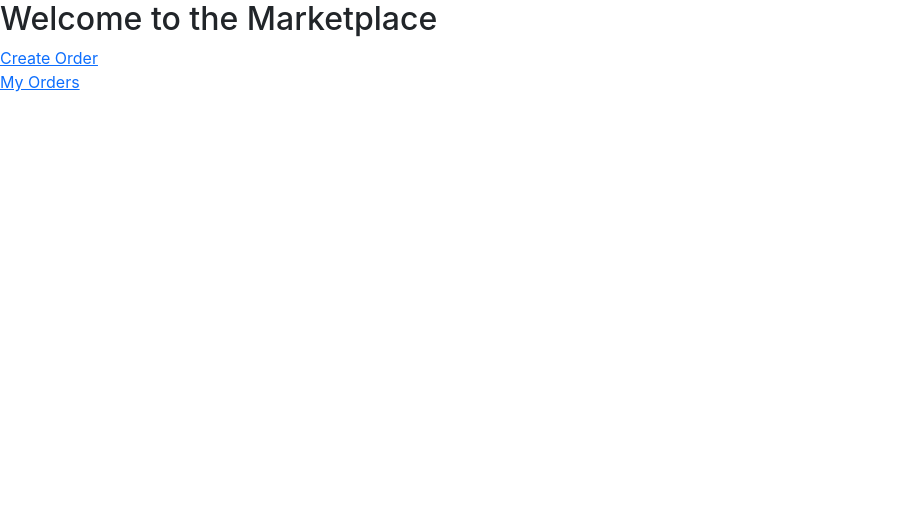
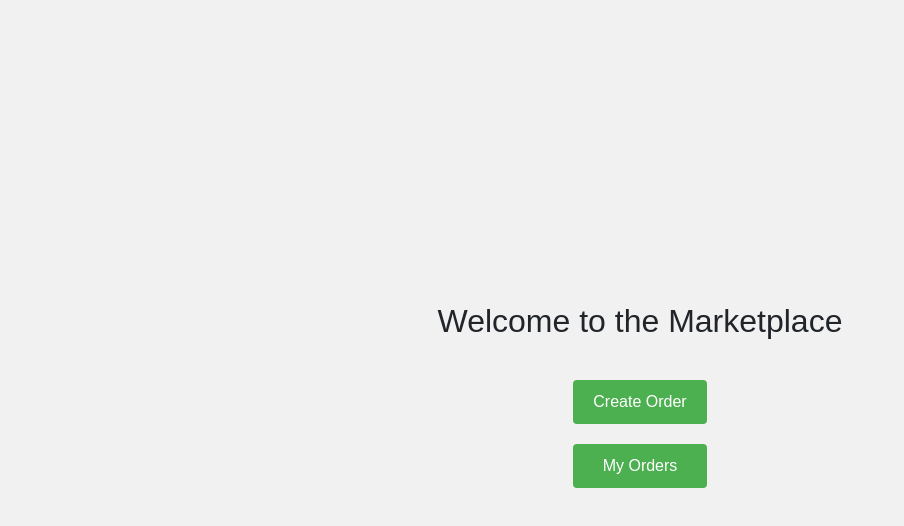
Before and after one commit to Bahen-Network/Bahen-Client, a React (Create React App) app in the folder client/: page / in a window 1280 px wide. Shown: the top 526 px of the page, without its empty margins (0-904 px from the left). Built offline with nearby package versions, Linux system fonts and the light colour scheme.

Commit message:
[ADD] get userInfos

```diff
--- a/client/src/components/Home.js
+++ b/client/src/components/Home.js
@@ -1,13 +1,19 @@
 import React from 'react';
 import { Link } from 'react-router-dom';
+import '../styles/Home.css';
 
 const Home = () => {
   return (
-    <div>
+    <div className="home-container">
       <h2>Welcome to the Marketplace</h2>
-      <Link to="/create-order">Create Order</Link>
-      <br />
-      <Link to="/user-orders">My Orders</Link>
+      <div className="buttons-container">
+        <Link to="/create-order" className="home-button">
+          Create Order
+        </Link>
+        <Link to="/user-orders" className="home-button">
+          My Orders
+        </Link>
+      </div>
     </div>
   );
 };
--- a/client/src/components/OrderPreview.js
+++ b/client/src/components/OrderPreview.js
@@ -1,13 +1,32 @@
-import React from 'react';
+import React, { useState, useEffect } from 'react';
 import { useParams, useLocation } from 'react-router-dom';
 import { Link, useNavigate } from 'react-router-dom';
-import { confirmOrder } from '../services/marketplaceService';
+import { confirmOrder, getOrderInfo } from '../services/marketplaceService';
 
 const OrderPreview = () => {
   const { orderId } = useParams();
   const location = useLocation();
   const navigate = useNavigate();
   const requiredPower = location.state?.requiredPower || 0;
+
+  const [orderDetails, setOrderDetails] = useState(null);
+
+  useEffect(() => {
+
+    const fetchOrderDetails = async () => {
+      const order = await getOrderInfo(orderId);
+      setOrderDetails({
+        taskId: order.taskId,
+        validateTaskId: order.validateTaskId,
+        client: order.client,
+        paymentAmount: order.paymentAmount,
+        isConfirmed: order.isConfirmed,
+      });
+    };
+
+
+    fetchOrderDetails();
+  }, [orderId]);
 
   const handleConfirmOrder = async (paymentAmount) => {
     console.log(`Order Confirmed start!!: ${orderId}`);
@@ -19,7 +38,16 @@ const OrderPreview = () => {
   return (
     <div>
       <h2>Order Preview</h2>
-      <p>Order ID: {orderId}</p>
+      {orderDetails && (
+        <>
+          <p>Order ID: {orderId}</p>
+          <p>Task ID: {orderDetails.taskId}</p>
+          <p>ValidateTask Id: {orderDetails.validateTaskId}</p>
+          <p>Payment Amount: {orderDetails.paymentAmount}</p>
+          <p>IsConfirmed: {orderDetails.isConfirmed ? "Yes" : "No"}</p>
+          <p>Your Client Adress: {orderDetails.client}</p>
+        </>
+      )}
       <button onClick={() => handleConfirmOrder(requiredPower)}>Confirm Order ({requiredPower} wei)</button>
       <div className="navigation">
         <Link to="/">
--- a/client/src/components/UserOrders.js
+++ b/client/src/components/UserOrders.js
@@ -1,31 +1,41 @@
 import React, { useState, useEffect } from 'react';
 import { Link, useNavigate } from 'react-router-dom';
-import { getUserOrders, getOrderDetails } from '../services/marketplaceService';
+import { getUserOrders, getOrderInfo, getUserAddress } from '../services/marketplaceService';
+import styles from '../styles/UserOrders.module.css';
 
 const UserOrders = () => {
   const [orders, setOrders] = useState([]);
-  const userAddress = "0x12345...";
+  const [userAddress, setUserAddress] = useState("");
   const navigate = useNavigate();
 
   useEffect(() => {
+    const fetchUserAddress = async () => {
+      const address = await getUserAddress();
+      setUserAddress(address);
+    };
+    fetchUserAddress();
+  }, []);
+
+  useEffect(() => {
+    if (userAddress) {
       const fetchOrders = async () => {
         try {
           const orderIds = await getUserOrders(userAddress);
-        const orderDetailsPromises = orderIds.map((orderId) => getOrderDetails(orderId));
+          const orderDetailsPromises = orderIds.map((orderId) => getOrderInfo(orderId));
           const orders = await Promise.all(orderDetailsPromises);
           setOrders(orders);
         } catch (error) {
           console.error("Error fetching user orders:", error);
         }
       };
-
       fetchOrders();
+    }
   }, [userAddress]);
 
   return (
-    <div>
+    <div className={styles.container}>
       <h2>User Orders</h2>
-      <table>
+      <table className={styles.table}>
         <thead>
           <tr>
             <th>Order ID</th>
@@ -47,7 +57,7 @@ const UserOrders = () => {
           ))}
         </tbody>
       </table>
-      <div className="navigation">
+      <div className={styles.navigation}>
         <Link to="/">
           <button>Back to Home</button>
     </Link>
--- a/client/src/services/marketplaceService.js
+++ b/client/src/services/marketplaceService.js
@@ -23,7 +23,14 @@ const getWeb3 = async () => {
   return web3;
 };
 
-const getContract = async () => {
+export const getUserAddress = async () => {
+  const web3Instance = await getWeb3();
+  const accounts = await web3Instance.eth.getAccounts();
+  return accounts[0];
+};
+
+
+const getMarketplaceContractInstance = async () => {
   if (!contract) {
     const web3Instance = await getWeb3();
     const networkId = await web3Instance.eth.net.getId();
@@ -34,7 +41,7 @@ const getContract = async () => {
 };
 
 export const createOrderPreview = async (modelUrl, trainDataUrl, validateDataUrl, requiredPower) => {
-  const contractInstance = await getContract();
+  const contractInstance = await getMarketplaceContractInstance();
   const web3Instance = await getWeb3();
   const accounts = await web3Instance.eth.getAccounts();
   try {
@@ -53,9 +60,8 @@ export const createOrderPreview = async (modelUrl, trainDataUrl, validateDataUrl
 
 export const getUserOrders = async (userAddress) => {
   try {
-    const marketplaceContract = getMarketplaceContractInstance();
-
-    const userOrderIds = await marketplaceContract.methods.getUserOrders(userAddress).call();
+    const contractInstance = await getMarketplaceContractInstance();
+    const userOrderIds = await contractInstance.methods.getUserOrders(userAddress).call();
 
     return userOrderIds;
   } catch (error) {
@@ -64,25 +70,13 @@ export const getUserOrders = async (userAddress) => {
   }
 };
 
-export const getOrderDetails = async (orderId) => {
-  try {
-    const marketplaceContract = getMarketplaceContractInstance();
-    const order = await marketplaceContract.methods.orders(orderId).call();
-    return order;
-  } catch (error) {
-    console.error(`Error fetching order details for orderId: ${orderId}`, error);
-    throw error;
-  }
-};
-
-
-
 export const getOrderInfo = async (orderId) => {
   try {
-    const marketplaceContract = getMarketplaceContractInstance();
+    const contractInstance = await getMarketplaceContractInstance(); // 添加 await 关键字
 
-    const orderInfo = await marketplaceContract.methods.getOrderInfo(orderId).call();
+    const orderInfo = await contractInstance.methods.getOrderInfo(orderId).call();
 
+    console.log("get orderInfo:", orderInfo);
     return {
       taskId: orderInfo._taskId,
       validateTaskId: orderInfo._validateTaskId,
@@ -96,8 +90,9 @@ export const getOrderInfo = async (orderId) => {
   }
 };
 
+
 export const confirmOrder = async (orderId, paymentAmount) => {
-  const contractInstance = await getContract();
+  const contractInstance = await getMarketplaceContractInstance();
   const web3Instance = await getWeb3();
   const accounts = await web3Instance.eth.getAccounts();
   let result;
--- /dev/null
+++ b/client/src/styles/Home.css
@@ -0,0 +1,36 @@
+.home-container {
+    display: flex;
+    flex-direction: column;
+    align-items: center;
+    justify-content: center;
+    height: 100vh;
+    background-color: #f1f1f1;
+    font-family: Arial, sans-serif;
+  }
+
+  h2 {
+    margin-bottom: 30px;
+  }
+
+  .buttons-container {
+    display: flex;
+    flex-direction: column;
+  }
+
+  .home-button {
+    display: inline-block;
+    background-color: #4caf50;
+    color: white;
+    text-align: center;
+    text-decoration: none;
+    font-size: 16px;
+    padding: 10px 20px;
+    margin: 10px;
+    border-radius: 4px;
+    cursor: pointer;
+    transition: background-color 0.3s;
+  }
+
+  .home-button:hover {
+    background-color: #45a049;
+  }
--- /dev/null
+++ b/client/src/styles/UserOrders.module.css
@@ -0,0 +1,33 @@
+.container {
+    max-width: 800px;
+    margin: 0 auto;
+    padding: 1rem;
+  }
+
+  .table {
+    width: 100%;
+    border-collapse: collapse;
+    margin-bottom: 1rem;
+  }
+
+  .table th,
+  .table td {
+    border: 1px solid #ddd;
+    padding: 0.5rem;
+    text-align: left;
+  }
+
+  .table th {
+    background-color: #f5f5f5;
+    font-weight: bold;
+  }
+
+  .table tbody tr:nth-child(even) {
+    background-color: #f8f8f8;
+  }
+
+  .navigation {
+    display: flex;
+    justify-content: space-between;
+    align-items: center;
+  }
```
Also changed, not shown: 1 other file (tests, documents, lock files or other folders). Lines whose indentation alone changed are shown as unchanged.
